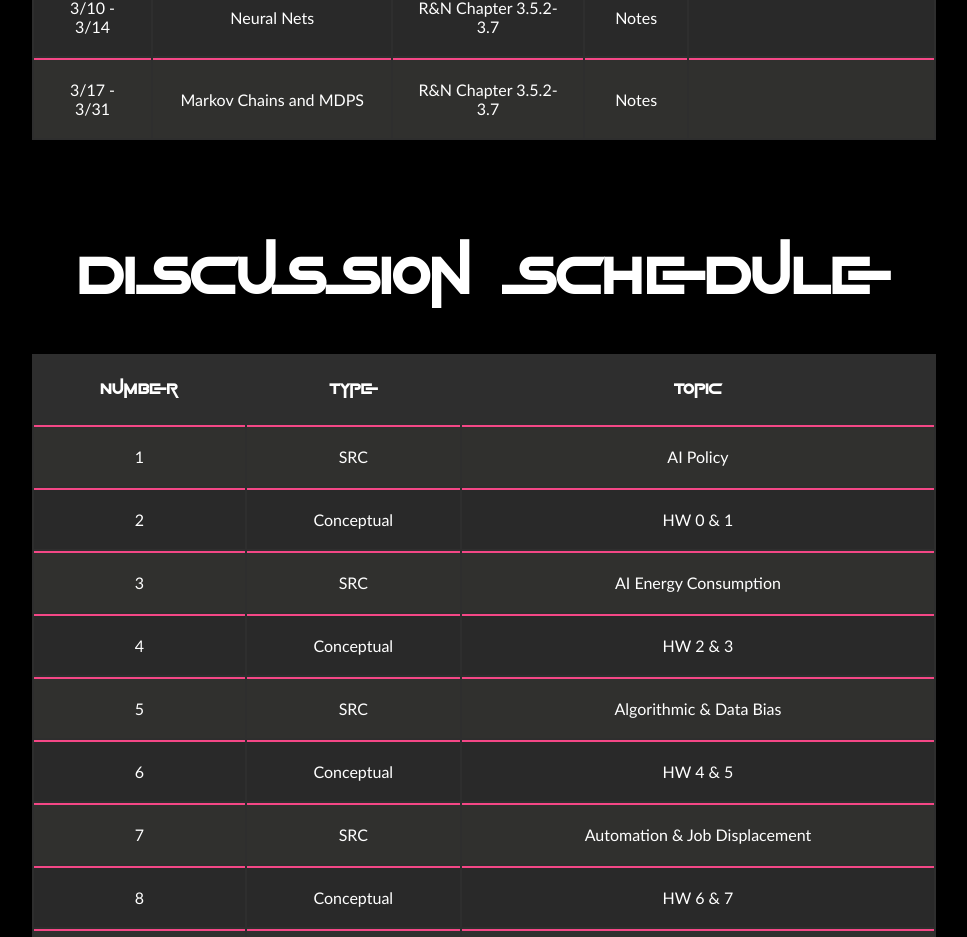
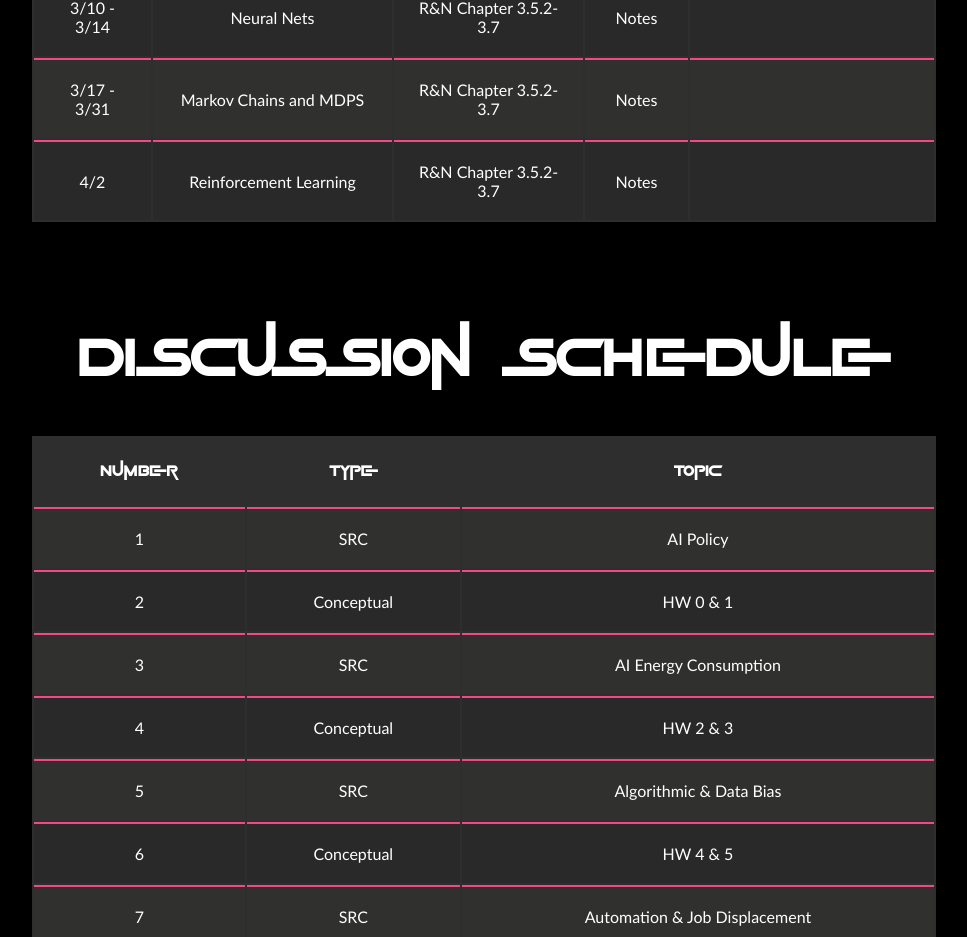
Before and after one commit to BrownCSCI410/s25-website, a React (Create React App) app: page / in a window 1280 px wide. Shown: the part 2205-3142 px from the top of the page, without its empty margins (156-1123 px from the left). Built offline with nearby package versions, Linux system fonts and the light colour scheme.

Commit message:
updated lecture notes for 4/2

```diff
--- a/src/Components/Lectures/Lectures.tsx
+++ b/src/Components/Lectures/Lectures.tsx
@@ -230,6 +230,19 @@ export class Lectures extends React.Component<LectureProps> {
 			]),
 			autoReleaseDate: "Mar 17, 2025 04:00:00 EDT",
 		},
+		{
+			cellNames: [
+				"4/2",
+				"Reinforcement Learning",
+				"R&N Chapter 3.5.2-3.7",
+				"Notes",
+				" ",
+			],
+			cellNametoLinks: new Map<string, string>([
+				["Notes", require("./lecture_notes/rl.pdf")],
+			]),
+			autoReleaseDate: "Apr 2, 2025 04:00:00 EDT",
+		},
 
 		/**
         { cellNames: ["2/24", "Naive Bayes", "R&N Chapter 3.5.2-3.7", "Notes", " "], cellNametoLinks: new Map<string,string>([["Notes", "lecture_notes/informed_search.pdf"],["Pathfinding Visualizations", "https://qiao.github.io/PathFinding.js/visual/"]]) ,autoReleaseDate: "Mar 16, 2025 04:00:00 EDT" },
@@ -241,7 +254,6 @@ export class Lectures extends React.Component<LectureProps> {
         { cellNames: ["3/12", "Neural Nets - Back-propagation", "R&N Chapter 3.5.2-3.7", "Notes", " "], cellNametoLinks: new Map<string,string>([["Notes", "lecture_notes/informed_search.pdf"],["Pathfinding Visualizations", "https://qiao.github.io/PathFinding.js/visual/"]]),autoReleaseDate: "Mar 16, 2025 04:00:00 EDT"  },
         { cellNames: ["3/14", "Neural Nets - Logistic Regression", "R&N Chapter 3.5.2-3.7", "Notes", " "], cellNametoLinks: new Map<string,string>([["Notes", "lecture_notes/informed_search.pdf"],["Pathfinding Visualizations", "https://qiao.github.io/PathFinding.js/visual/"]]) ,autoReleaseDate: "Mar 16, 2025 04:00:00 EDT" },
         { cellNames: ["3/19", "MDPs: Control (Value Iteration)", "R&N Chapter 3.5.2-3.7", "Notes", " "], cellNametoLinks: new Map<string,string>([["Notes", "lecture_notes/informed_search.pdf"],["Pathfinding Visualizations", "https://qiao.github.io/PathFinding.js/visual/"]]) ,autoReleaseDate: "Mar 16, 2025 04:00:00 EDT" },
-        { cellNames: ["3/21", "Reinforcement Learning", "R&N Chapter 3.5.2-3.7", "Notes", " "], cellNametoLinks: new Map<string,string>([["Notes", "lecture_notes/informed_search.pdf"],["Pathfinding Visualizations", "https://qiao.github.io/PathFinding.js/visual/"]]),autoReleaseDate: "Mar 16, 2025 04:00:00 EDT"  },
         { cellNames: ["3/31", "MDPs with Function Approximation", "R&N Chapter 3.5.2-3.7", "Notes", " "], cellNametoLinks: new Map<string,string>([["Notes", "lecture_notes/informed_search.pdf"],["Pathfinding Visualizations", "https://qiao.github.io/PathFinding.js/visual/"]]),autoReleaseDate: "Mar 16, 2025 04:00:00 EDT"  },
         { cellNames: ["4/2", "Deep RL", "R&N Chapter 3.5.2-3.7", "Notes", " "], cellNametoLinks: new Map<string,string>([["Notes", "lecture_notes/informed_search.pdf"],["Pathfinding Visualizations", "https://qiao.github.io/PathFinding.js/visual/"]]) ,autoReleaseDate: "Mar 16, 2025 04:00:00 EDT" },
         { cellNames: ["4/4", "MCTS", "R&N Chapter 3.5.2-3.7", "Notes", " "], cellNametoLinks: new Map<string,string>([["Notes", "lecture_notes/informed_search.pdf"],["Pathfinding Visualizations", "https://qiao.github.io/PathFinding.js/visual/"]]) ,autoReleaseDate: "Mar 16, 2025 04:00:00 EDT" },
```
Also changed, not shown: 1 other file (tests, documents, lock files or other folders).
